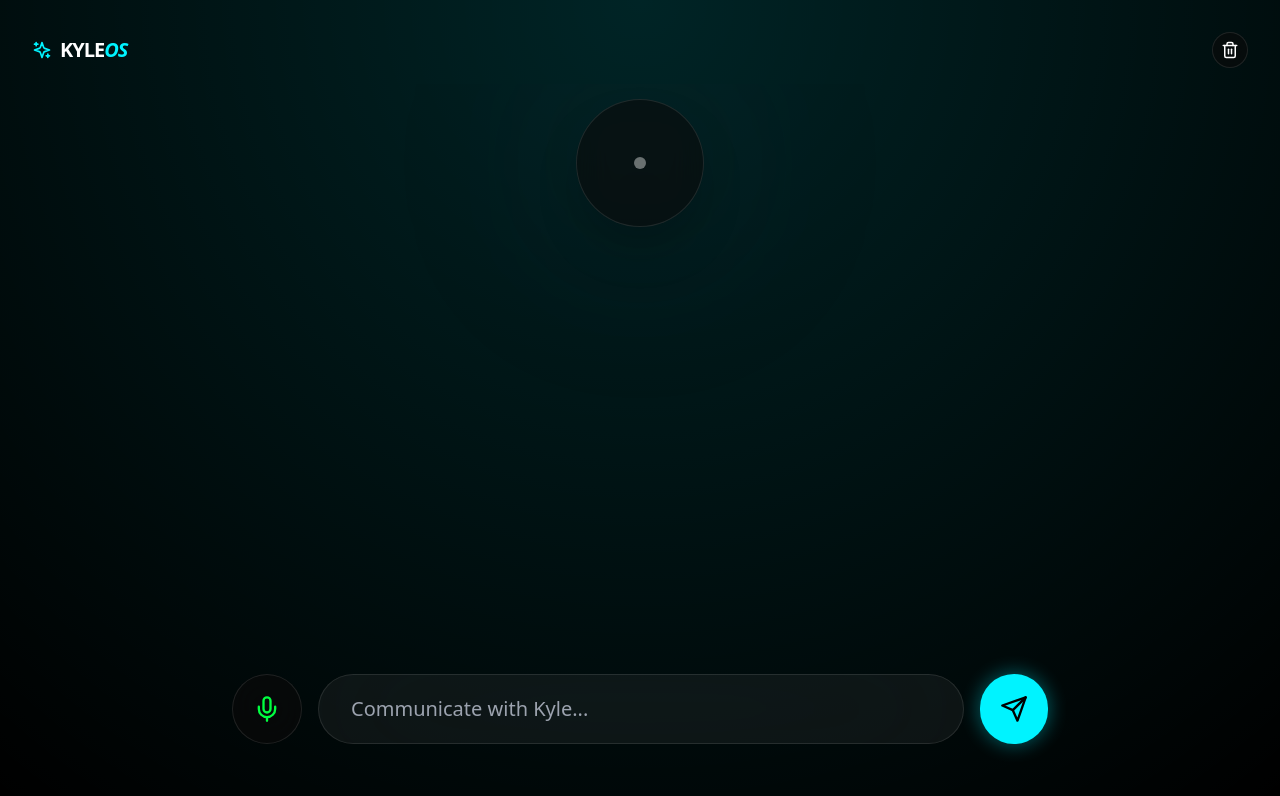
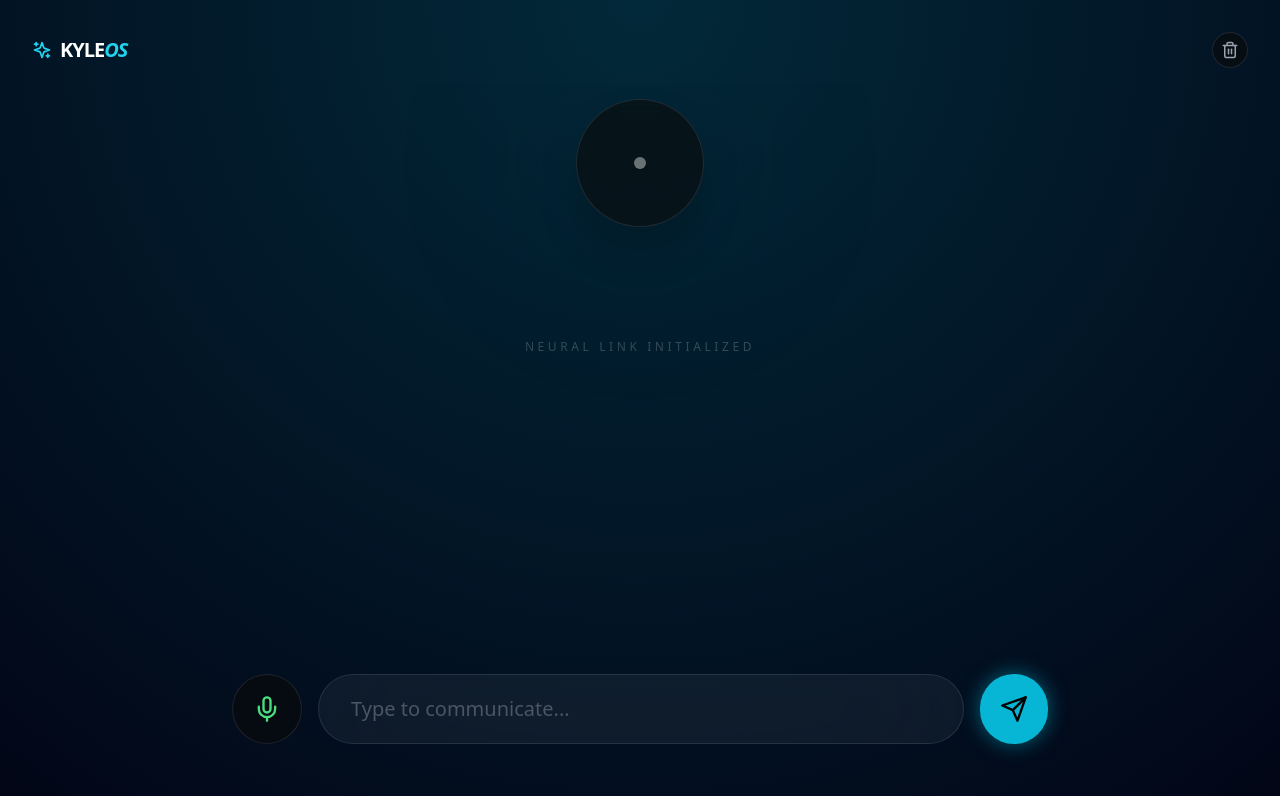
Before and after one commit to kylesysdev/kyleos, a Next.js app: page / in a window 1280 px wide. Shown: the top 796 px of the page. Built offline with nearby package versions, Linux system fonts and the light colour scheme.

Commit message:
Update page.tsx

```diff
--- a/app/page.tsx
+++ b/app/page.tsx
@@ -1,28 +1,39 @@
 'use client';
+
 import { useState, useEffect, useRef } from 'react';
 import { aiService } from '@/services/gemini';
 import { MemoryBank } from '@/lib/memory';
 import OrbFace from '@/components/OrbFace';
-import { Mic, Send, Trash2, Sparkles } from 'lucide-react';
+import { Mic, Send, Trash2, Sparkles, AlertCircle } from 'lucide-react';
 
-export default function Page() {
+export default function KyleOS() {
+  // --- STATE ---
   const [messages, setMessages] = useState<any[]>([]);
   const [input, setInput] = useState('');
   const [status, setStatus] = useState<'idle' | 'listening' | 'speaking'>('idle');
   const [error, setError] = useState<string | null>(null);
+
+  // Hydration Guard: Prevents blank screen on reload
+  const [isHydrated, setIsHydrated] = useState(false);
+
   const scrollRef = useRef<HTMLDivElement>(null);
 
-  // Load memory only after mount to avoid hydration errors
+  // --- NEURAL BOOT (Persistence) ---
   useEffect(() => {
+    // Only run on client to avoid "localStorage is not defined"
     const saved = MemoryBank.load();
     if (saved) setMessages(saved);
+    setIsHydrated(true); // Signal that client-side mounting is complete
   }, []);
 
   useEffect(() => {
-    MemoryBank.save(messages);
-    scrollRef.current?.scrollIntoView({ behavior: 'smooth' });
-  }, [messages]);
+    if (isHydrated) {
+      MemoryBank.save(messages);
+      scrollRef.current?.scrollIntoView({ behavior: 'smooth' });
+    }
+  }, [messages, isHydrated]);
 
+  // --- LOGIC ---
   const handleSend = async (text: string) => {
     if (!text.trim()) return;
     setError(null);
@@ -43,7 +54,7 @@ export default function Page() {
         setStatus('idle');
       }
     } catch (e) {
-      console.error(e);
+      console.error("Neural processing failed:", e);
       setStatus('idle');
       setError("Neural Link Error: I cannot reach my core brain right now.");
     }
@@ -51,38 +62,70 @@ export default function Page() {
 
   const startListening = () => {
     const Speech = (window as any).webkitSpeechRecognition || (window as any).SpeechRecognition;
-    if (!Speech) return;
+    if (!Speech) return alert("Microphone sensors not supported on this browser.");
+
     const rec = new Speech();
-    rec.onstart = () => { setStatus('listening'); window.speechSynthesis.cancel(); };
+    rec.onstart = () => {
+      setStatus('listening');
+      window.speechSynthesis.cancel();
+    };
     rec.onresult = (e: any) => handleSend(e.results[0][0].transcript);
     rec.onend = () => setStatus('idle');
     rec.start();
   };
 
+  // --- RENDER GUARD ---
+  if (!isHydrated) return null; // Wait for hydration to avoid UI flickers
+
   return (
-    <main className="h-screen w-screen flex flex-col bg-black text-white p-4 relative overflow-hidden">
+    <main className="h-screen w-screen flex flex-col bg-slate-950 text-white p-4 relative overflow-hidden font-sans">
+      {/* Background Physics */}
       <div className="absolute top-0 left-0 w-full h-full bg-[radial-gradient(circle_at_50%_0%,rgba(0,243,255,0.15),transparent)] pointer-events-none" />
 
-      <div className="z-10 flex justify-between items-center p-4">
+      {/* Top Navigation */}
+      <nav className="z-10 flex justify-between items-center p-4">
         <div className="flex items-center gap-2">
-          <Sparkles className="text-kyle-blue" size={20} />
-          <h1 className="text-xl font-bold tracking-tighter uppercase">Kyle<span className="text-kyle-blue italic">OS</span></h1>
+          <Sparkles className="text-cyan-400" size={20} />
+          <h1 className="text-xl font-bold tracking-tighter uppercase">Kyle<span className="text-cyan-400 italic">OS</span></h1>
         </div>
-        <button onClick={() => { MemoryBank.clear(); setMessages([]); }} className="p-2 glass rounded-full hover:bg-red-500/20 transition-all">
+        <button
+          onClick={() => { MemoryBank.clear(); setMessages([]); }}
+          className="p-2 glass rounded-full hover:bg-red-500/20 transition-all text-gray-400 hover:text-red-400"
+        >
           <Trash2 size={18} />
         </button>
-      </div>
+      </nav>
 
+      {/* Main Interaction Stage */}
       <div className="flex-1 flex flex-col items-center justify-center overflow-hidden relative">
         <OrbFace state={status} />
 
-        {error && <div className="absolute top-1/4 glass px-6 py-2 rounded-full border-red-500/50 text-red-400 text-sm animate-pulse">{error}</div>}
+        {/* Error Notification */}
+        {error && (
+          <div className="absolute top-1/4 glass px-6 py-2 rounded-full border-red-500/50 text-red-400 text-sm flex items-center gap-2 animate-in fade-in zoom-in">
+            <AlertCircle size={16} /> {error}
+          </div>
+        )}
 
-        <div className="w-full max-w-2xl h-[45vh] overflow-y-auto mt-8 px-4 no-scrollbar space-y-4">
+        {/* Message Container */}
+        <div className="w-full max-w-2xl h-[45vh] overflow-y-auto mt-8 px-4 no-scrollbar space-y-4 pb-10">
+          {messages.length === 0 && (
+            <div className="text-center opacity-20 py-20 uppercase tracking-[0.3em] text-xs">
+              Neural Link Initialized
+            </div>
+          )}
           {messages.map((m, i) => (
-            <div key={i} className={`flex ${m.role === 'user' ? 'justify-end' : 'justify-start'} animate-in fade-in slide-in-from-bottom-2`}>
-              <div className={`p-4 rounded-3xl glass ${m.role === 'user' ? 'bg-kyle-blue/10 border-kyle-blue/30' : 'bg-white/5 border-white/10'}`}>
-                {m.type === 'image' ? <img src={m.content} className="rounded-2xl w-full md:w-80 shadow-2xl border border-white/10" /> : <p className="text-lg font-light tracking-wide">{m.content}</p>}
+            <div key={i} className={`flex ${m.role === 'user' ? 'justify-end' : 'justify-start'} animate-in slide-in-from-bottom-2 duration-500`}>
+              <div className={`p-4 md:p-5 rounded-3xl glass shadow-2xl ${
+                m.role === 'user'
+                  ? 'bg-cyan-500/10 border-cyan-500/30 text-cyan-50 rounded-tr-md'
+                  : 'bg-white/5 border-white/10 text-white rounded-tl-md'
+              }`}>
+                {m.type === 'image' ? (
+                  <img src={m.content} className="rounded-2xl w-full md:w-80 shadow-2xl border border-white/10" alt="Neural Visual" />
+                ) : (
+                  <p className="text-base md:text-lg font-light leading-relaxed">{m.content}</p>
+                )}
               </div>
             </div>
           ))}
@@ -90,18 +133,31 @@ export default function Page() {
         </div>
       </div>
 
-      <div className="p-6 md:p-10 flex gap-4 max-w-4xl mx-auto w-full z-20">
-        <button onClick={startListening} className={`p-5 rounded-full glass border border-white/10 transition-all duration-500 ${status === 'listening' ? 'bg-red-500 text-white scale-110 shadow-[0_0_20px_rgba(255,0,0,0.5)]' : 'text-kyle-green hover:border-kyle-green/50'}`}>
+      {/* Input Dock */}
+      <div className="z-20 p-6 md:p-10 flex gap-4 max-w-4xl mx-auto w-full">
+        <button
+          onClick={startListening}
+          className={`p-5 rounded-full glass border border-white/10 transition-all duration-500 ${
+            status === 'listening'
+              ? 'bg-red-500 text-white scale-110 shadow-[0_0_30px_rgba(239,68,68,0.5)]'
+              : 'text-green-400 hover:border-green-400/50'
+          }`}
+        >
           <Mic size={28}/>
         </button>
+
         <input
-          className="flex-1 bg-white/5 border border-white/10 backdrop-blur-3xl rounded-full px-8 text-xl outline-none focus:border-kyle-blue transition-all"
+          className="flex-1 bg-white/5 border border-white/10 backdrop-blur-3xl rounded-full px-8 text-xl outline-none focus:border-cyan-500 transition-all placeholder-gray-600"
           value={input}
           onChange={e => setInput(e.target.value)}
           onKeyDown={e => e.key === 'Enter' && handleSend(input)}
-          placeholder={status === 'listening' ? "Neural Link Listening..." : "Communicate with Kyle..."}
+          placeholder={status === 'listening' ? "Neural sensing active..." : "Type to communicate..."}
         />
-        <button onClick={() => handleSend(input)} className="p-5 rounded-full bg-kyle-blue text-black font-bold hover:scale-105 active:scale-95 shadow-[0_0_20px_rgba(0,243,255,0.4)]">
+
+        <button
+          onClick={() => handleSend(input)}
+          className="p-5 rounded-full bg-cyan-500 text-black font-bold hover:scale-105 active:scale-95 shadow-[0_0_20px_rgba(6,182,212,0.5)]"
+        >
           <Send size={28}/>
         </button>
       </div>
```
